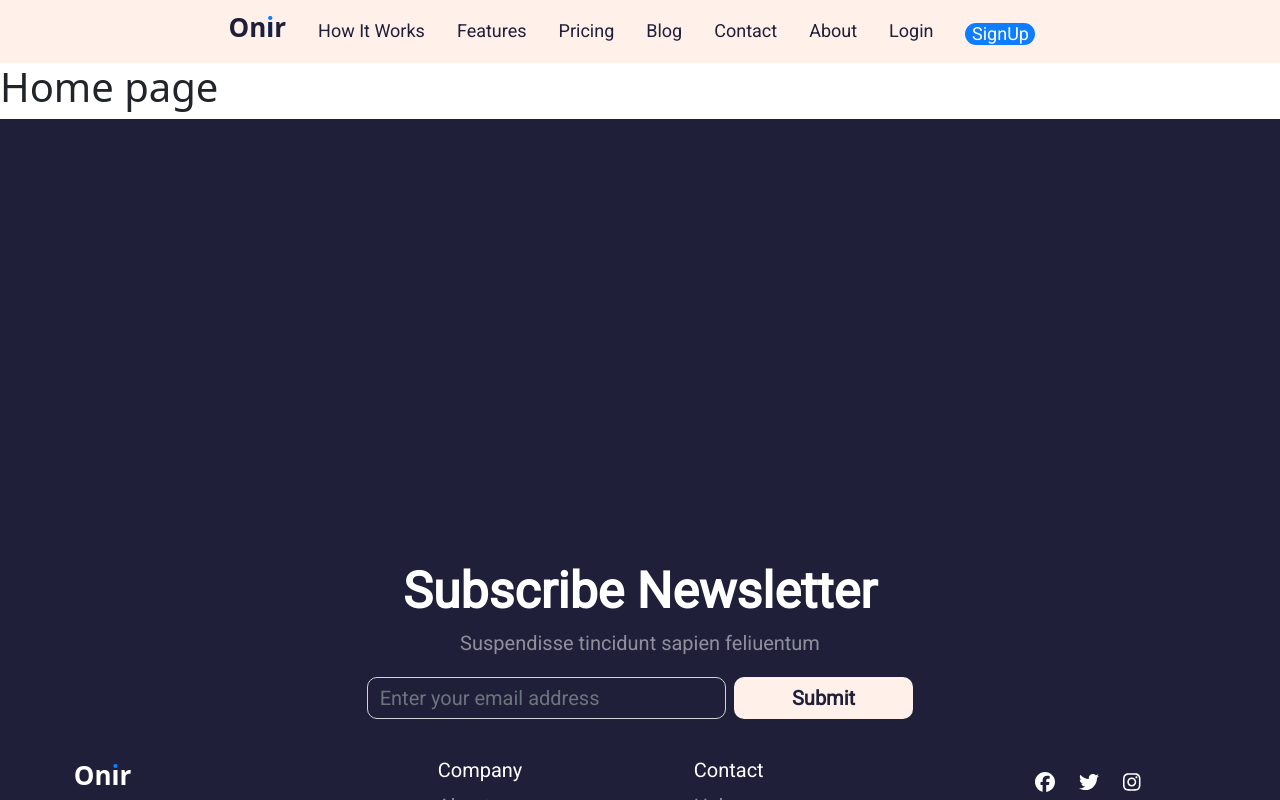
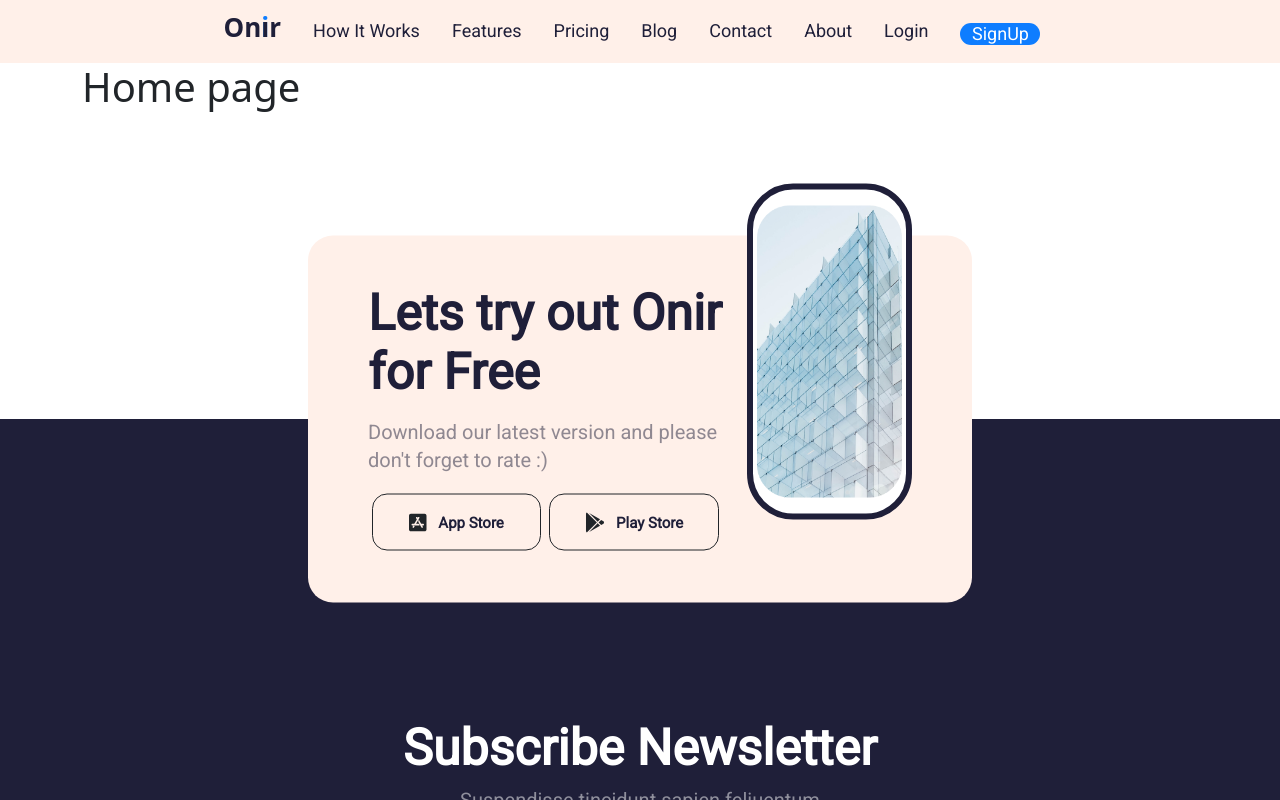
Before and after one commit to georgieff1288/blog, a Vue app in the folder front-end/: page / in a window 1280 px wide. Shown: the top 800 px of the page. Built offline with nearby package versions, Linux system fonts and the light colour scheme.

Commit message:
Section added to footer

```diff
--- a/front-end/src/App.vue
+++ b/front-end/src/App.vue
@@ -30,7 +30,7 @@ body{
     font-size: 50px;
     line-height: 59px;
     color: $first-dark-color;
-    @media (max-width: $breakpoint-small) {
+    @media (max-width: $breakpoint-medium) {
         font-size: 35px;
         line-height: 41px;
     }
@@ -42,7 +42,7 @@ body{
     font-size: 20px;
     line-height: 28px;
     color: $second-dark-color;
-    @media (max-width: $breakpoint-small) {
+    @media (max-width: $breakpoint-medium) {
         font-size: 15px;
     }
 }
--- a/front-end/src/components/Footer.vue
+++ b/front-end/src/components/Footer.vue
@@ -1,7 +1,30 @@
 <template>
-    <div class="footer-container container-fluid">
-        <h3 class="text-center large-text">Subscribe Newsletter</h3>
-        <p class="text-center medium-text">Suspendisse tincidunt sapien feliuentum</p>
+    <div class="footer-container container-fluid pb-5 position-relative">
+        <div class="d-flex justify-content-center position-absolute top-0 start-50 translate-middle">
+            <div class="row footer-pink-box p-1 p-md-5">
+                <div class="col-12 col-md-8 order-2 oreder-md-1">
+                    <p class="large-text">Lets try out Onir for Free</p>
+                    <p class="medium-text">Download our latest version and please don't forget to rate :)</p>
+                    <div class="d-flex flex-column flex-md-row align-items-center">
+                        <div class="icon-div d-flex justify-content-center align-items-center m-1" style="border: 1px solid">
+                            <fa class="icon fa-lg" :icon="['fab', 'app-store-ios']" />
+                            <span class="small-bold-text">&ensp; App Store</span>
+                        </div>
+                        <div class="icon-div d-flex justify-content-center align-items-center m-1" style="border: 1px solid">
+                            <fa class="fa-lg" :icon="['fab', 'google-play']" />
+                            <span class="small-bold-text">&ensp; Play Store</span>
+                        </div>
+                    </div>
+                </div>
+                <div class="col-12 col-md-4 order-1 order-md-2 d-flex d-md-block justify-content-center">
+                    <div class="first-img-div px-1 py-3">
+                        <img src="@/assets/images/iPhone-2.png" class="img-fluid" alt="...">
+                    </div>
+                </div>
+            </div>
+        </div>
+        <h3 class="text-center large-text footer-title">Subscribe Newsletter</h3>
+        <p class="text-center medium-text footer-text">Suspendisse tincidunt sapien feliuentum</p>
         <div class="d-flex justify-content-center">
             <div class="d-block d-md-flex justify-content-center">
                 <input class="form-control m-1 col-12" type="text" placeholder="Enter your email address">
@@ -15,28 +38,28 @@
                     <li>
                         <p class="logo text-center text-md-start">On<span class="i asd">i</span>r</p>
                     </li>
-                    <li class="medium-text">hello@onirapp.com</li>
-                    <li class="medium-text">+1-800-123 4567</li>
+                    <li class="medium-text footer-text">hello@onirapp.com</li>
+                    <li class="medium-text footer-text">+1-800-123 4567</li>
                 </ul>
             </div>
             <div class="col-12 col-md-3 d-flex justify-content-center">
                 <ul class="higher-line">
-                    <li class="medium-text title d-none d-md-block text-start" style="line-height: 28px;">Company</li>
-                    <li class="medium-text text-center text-md-start">About</li>
-                    <li class="medium-text text-center text-md-start">Services</li>
-                    <li class="medium-text text-center text-md-start">Careers</li>
-                    <li class="medium-text text-center text-md-start">Blog</li>
-                    <li class="medium-text text-center text-md-start">Pricing</li>
+                    <li class="medium-text footer-text title d-none d-md-block text-start" style="line-height: 28px;">Company</li>
+                    <li class="medium-text footer-text text-center text-md-start">About</li>
+                    <li class="medium-text footer-text text-center text-md-start">Services</li>
+                    <li class="medium-text footer-text text-center text-md-start">Careers</li>
+                    <li class="medium-text footer-text text-center text-md-start">Blog</li>
+                    <li class="medium-text footer-text text-center text-md-start">Pricing</li>
                 </ul>
             </div>
             <div class="col-12 col-md-3 d-flex justify-content-center">
                 <ul class="higher-line">
-                    <li class="medium-text title d-none d-md-block text-start" style="line-height: 28px;">Contact</li>
-                    <li class="medium-text text-center text-md-start">Help</li>
-                    <li class="medium-text text-center text-md-start">FAQs</li>
-                    <li class="medium-text text-center text-md-start">Press</li>
-                    <li class="medium-text text-center text-md-start">Terms &#38; and Conditions</li>
-                    <li class="medium-text text-center text-md-start">Partners</li>
+                    <li class="medium-text footer-text title d-none d-md-block text-start" style="line-height: 28px;">Contact</li>
+                    <li class="medium-text footer-text text-center text-md-start">Help</li>
+                    <li class="medium-text footer-text text-center text-md-start">FAQs</li>
+                    <li class="medium-text footer-text text-center text-md-start">Press</li>
+                    <li class="medium-text footer-text text-center text-md-start">Terms &#38; and Conditions</li>
+                    <li class="medium-text footer-text text-center text-md-start">Partners</li>
                 </ul>
             </div>
             <div class="col-12 col-md-3 d-flex justify-content-center">
@@ -46,15 +69,15 @@
                         <fa class="brand-icon fa-lg mx-4" :icon="['fab', 'twitter']" />
                         <fa class="brand-icon fa-lg" :icon="['fab', 'instagram']" />
                     </li>
-                    <li class="medium-text text-center text-md-start" style="font-size: 15px; color:white;">Let's try out!</li>
+                    <li class="medium-text footer-text text-center text-md-start" style="font-size: 15px; color:white;">Let's try out!</li>
                     <li class="my-3">
-                        <div class="icon-div d-flex justify-content-center align-items-center">
+                        <div class="icon-div d-flex justify-content-center align-items-center" style=" background: white;">
                             <fa class="icon fa-lg" :icon="['fab', 'app-store-ios']" />
                             <span class="small-bold-text">&ensp; App Store</span>
                         </div>
                     </li>
                     <li class="my-3">
-                        <div class="icon-div d-flex justify-content-center align-items-center">
+                        <div class="icon-div d-flex justify-content-center align-items-center" style=" background: white;">
                             <fa class="fa-lg" :icon="['fab', 'google-play']" />
                             <span class="small-bold-text">&ensp; Play Store</span>
                         </div>
@@ -73,13 +96,27 @@ export default {};
 @import "@/assets/scss/_variables.scss";
 .footer-container {
     background: $first-dark-color;
-    padding-top: 443px;
-    padding-bottom: 235px;
+    padding-top: 300px;
+    @media (max-width: $breakpoint-medium) {
+        padding-top: 400px;
+    }
 }
-.large-text{
+.footer-pink-box{
+    background: $first-light-color;
+    border-radius: 25px;
+}
+.first-img-div{
+    margin-top: -100px;
+    border-radius: 46px;
+    border: 6px solid $first-dark-color;
+    background: white;
+    max-width: 240px;
+}
+
+.footer-title{
     color:white;
 }
-.medium-text{
+.footer-text{
     color: $third-light-color;
 }
 input{
@@ -131,7 +168,6 @@ ul{
     color: white;
 }
 .icon-div{
-    background: white;
     height: 57px;
     width: 170px;
     border-radius: 15px;
--- a/front-end/src/components/Navbar.vue
+++ b/front-end/src/components/Navbar.vue
@@ -1,9 +1,9 @@
 <template>
     <div class="nav-container container-fluid d-flex justify-content-between justify-content-lg-center">
-        <div class="mt-2 mx-2">
+        <div class="mt-2 mx-0 mx-sm-2">
             <p class="logo">On<span class="i asd">i</span>r</p>
         </div>
-         <nav class="navbar navbar-expand-lg navbar-light mx-2" :class=" { 'navbarOpen': show }">
+         <nav class="navbar navbar-expand-lg navbar-light mx-0 mx-sm-2" :class=" { 'navbarOpen': show }">
         <button class="navbar-toggler" type="button" data-toggle="collapse" data-target="#navbarSupportedContent" @click.stop="toggleNavbar()">
             <span class="navbar-toggler-icon"></span>
         </button>
@@ -27,8 +27,8 @@
                 <li class="nav-item">
                     <router-link class="nav-link mx-2" to="/"><span>About</span></router-link>
                 </li>
-                <li class="nav-item">
-                    <router-link class="nav-link mx-2" to="/"><span>Login</span></router-link>
+                <li class="nav-item mt-5 mt-lg-0">
+                    <router-link class="nav-link mx-2" to="/"><span class="login px-3 px-lg-0">Login</span></router-link>
                 </li>
                 <li class="nav-item">
                     <router-link class="nav-link mx-2" to="/">
@@ -78,7 +78,7 @@ export default {
     font-weight: 500;
     font-size: 18px;
     line-height: 21px;
-    width: 70px;
+    width: 80px;
     height: 22px;
 }
 .i {
@@ -95,4 +95,10 @@ export default {
     font-size: 26px;
     color: $first-dark-color;
 }
+.login{
+    @media (max-width: $breakpoint-large) {
+        border-radius: 500px;
+        border: 1px solid;
+    }
+}
 </style>
--- a/front-end/src/views/Home.vue
+++ b/front-end/src/views/Home.vue
@@ -1,5 +1,5 @@
 <template>
-    <div>
+    <div class="container">
         <h1>Home page</h1>
     </div>
 </template>
@@ -11,4 +11,10 @@ export default {
 </script>
 <style scoped lang="scss">
 @import "@/assets/scss/_variables.scss";
+.container{
+    padding-bottom: 300px;
+    @media (max-width: $breakpoint-medium) {
+        padding-bottom: 500px;
+    }
+}
 </style>
```
Also changed, not shown: front-end/src/assets/images/iPhone-1.png (added), front-end/src/assets/images/iPhone-2.png (added).
